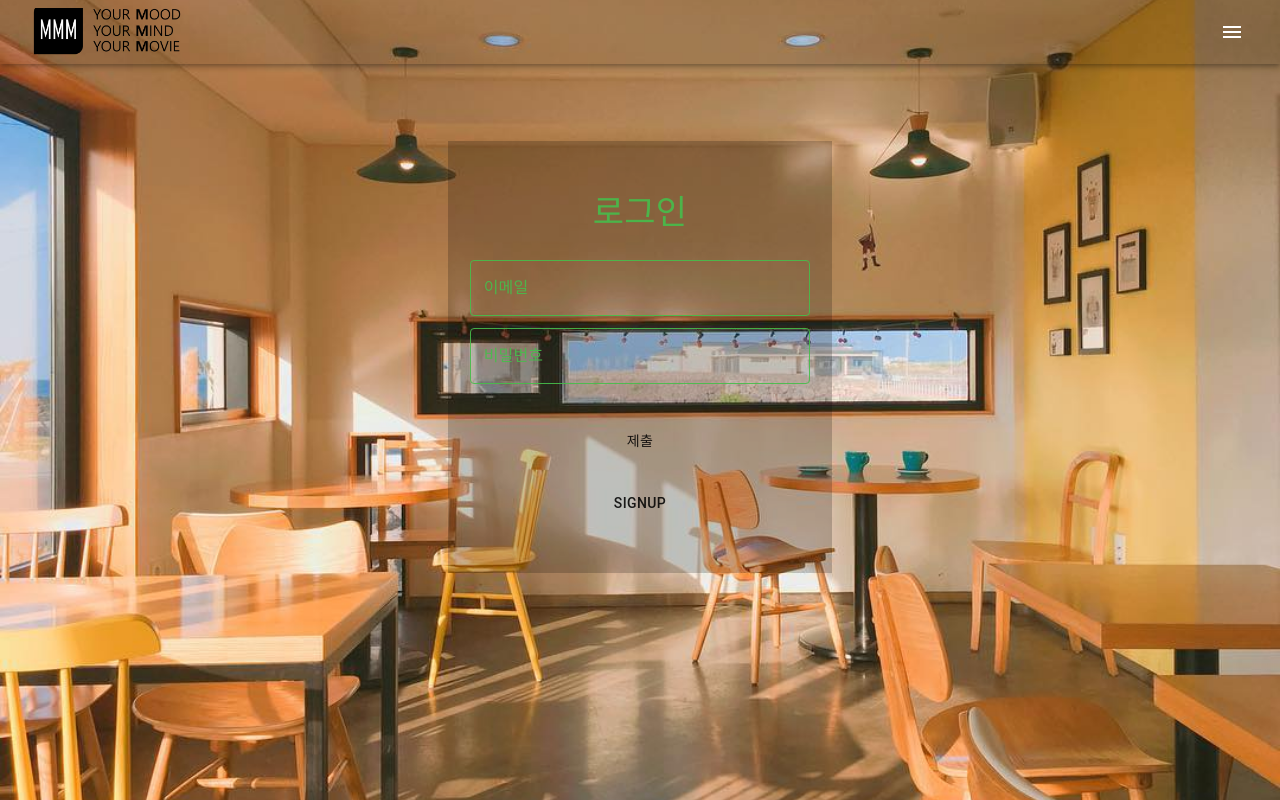
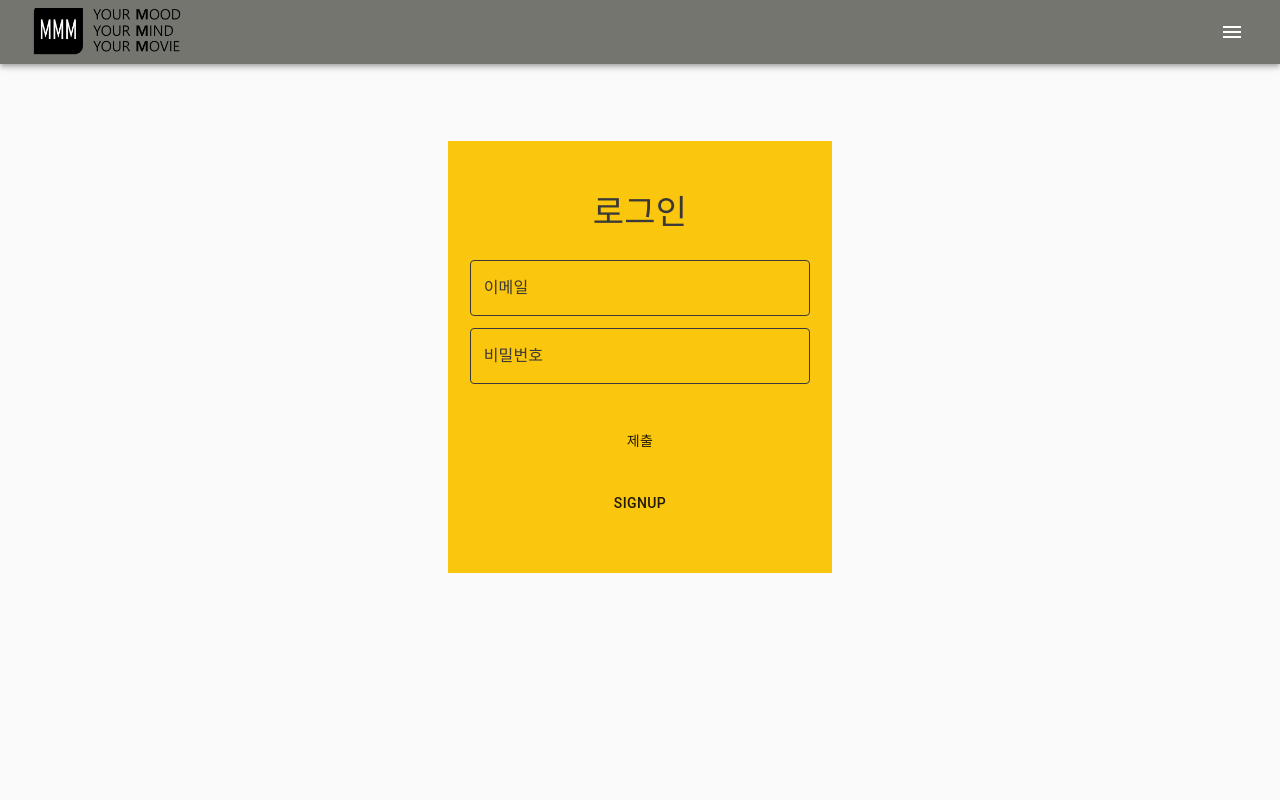
Before and after one commit to jhee514/YummyDiary, a React (Create React App) app in the folder sub2/react-front/: page / in a window 1280 px wide. Built offline with nearby package versions, Linux system fonts and the light colour scheme.

Commit message:
200403 | update Layout color | Hansol
Former-commit-id: 7db1edf4aad80747a17be30f07be0d0ff86fadc7

```diff
--- a/sub2/react-front/src/Component/Header.jsx
+++ b/sub2/react-front/src/Component/Header.jsx
@@ -20,7 +20,7 @@ const useStyles = makeStyles(theme => ({
     flexGrow: 1
   },
   bar: {
-    backgroundColor: "rgba(0, 0, 0, 0.1)"
+    backgroundColor: "#757570"
   },
   logo: {
     marginRight: "20px",
--- a/sub2/react-front/src/Component/Home.jsx
+++ b/sub2/react-front/src/Component/Home.jsx
@@ -14,24 +14,24 @@ import {
 const CssTextField = withStyles({
   root: {
     "& label.Mui-focused": {
-      color: "rgba(70,190,75,0.9)"
+      color: "#3A3838"
     },
     "& .MuiInput-underline:after": {
-      borderBottomColor: "rgba(70,190,75,0.9)"
+      borderBottomColor: "#3A3838"
     },
     "& .MuiOutlinedInput-root": {
       "& fieldset": {
-        borderColor: "rgba(70,190,75,0.9)"
+        borderColor: "#3A3838"
       },
       "&:hover fieldset": {
-        borderColor: "rgba(0,255,0,0.9)"
+        borderColor: "#3A3838 "
       },
       "&.Mui-focused fieldset": {
-        borderColor: "rgba(70,190,75,0.9)"
+        borderColor: "#3A3838"
       }
     },
     "& label.MuiInputLabel-outlined": {
-      color: "rgba(70,190,75,0.9)"
+      color: "#3A3838"
     }
   }
 })(TextField);
@@ -51,7 +51,7 @@ const useStyles = makeStyles(theme => ({
     paddingTop: "4vw",
     paddingBottom: "4vw",
     //border:"2px solid #000000",
-    backgroundColor: "rgba(0,0,0,0.2)",
+    backgroundColor: "#FAC60E",
     width: "30%",
     height: "100%"
   },
@@ -62,7 +62,7 @@ const useStyles = makeStyles(theme => ({
   },
   title: {
     marginBottom: "2vw",
-    color: "rgba(70,190,75,0.9)"
+    color: "#3A3838"
   },
   submitbutton: {
     marginTop: "2vw",
--- a/sub2/react-front/src/Component/Layout.jsx
+++ b/sub2/react-front/src/Component/Layout.jsx
@@ -11,10 +11,10 @@ const useStyles = makeStyles(theme => ({
     display: "flex",
     margin: "0 auto",
     padding: "0",
-    backgroundImage: `url(${cafe})`,
-    backgroundPosition: "center",
-    backgroundSize: "cover",
-    backgroundRepeat: "no-repeat",
+    // backgroundImage: `url(${cafe})`,
+    //backgroundPosition: "center",
+    //backgroundSize: "cover",
+    //backgroundRepeat: "no-repeat",
     height:"100%",
     minHeight:"100vh"
   },
```
